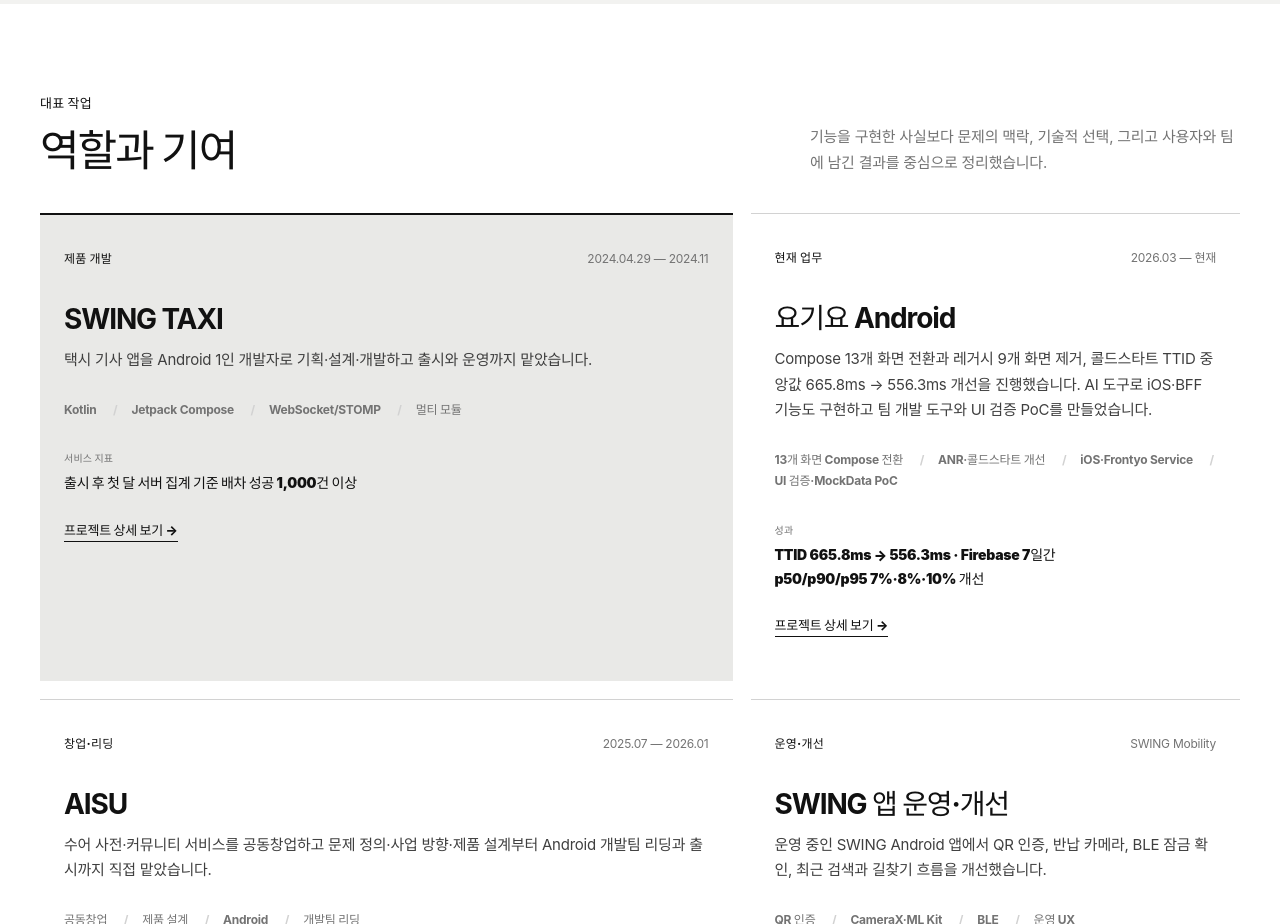
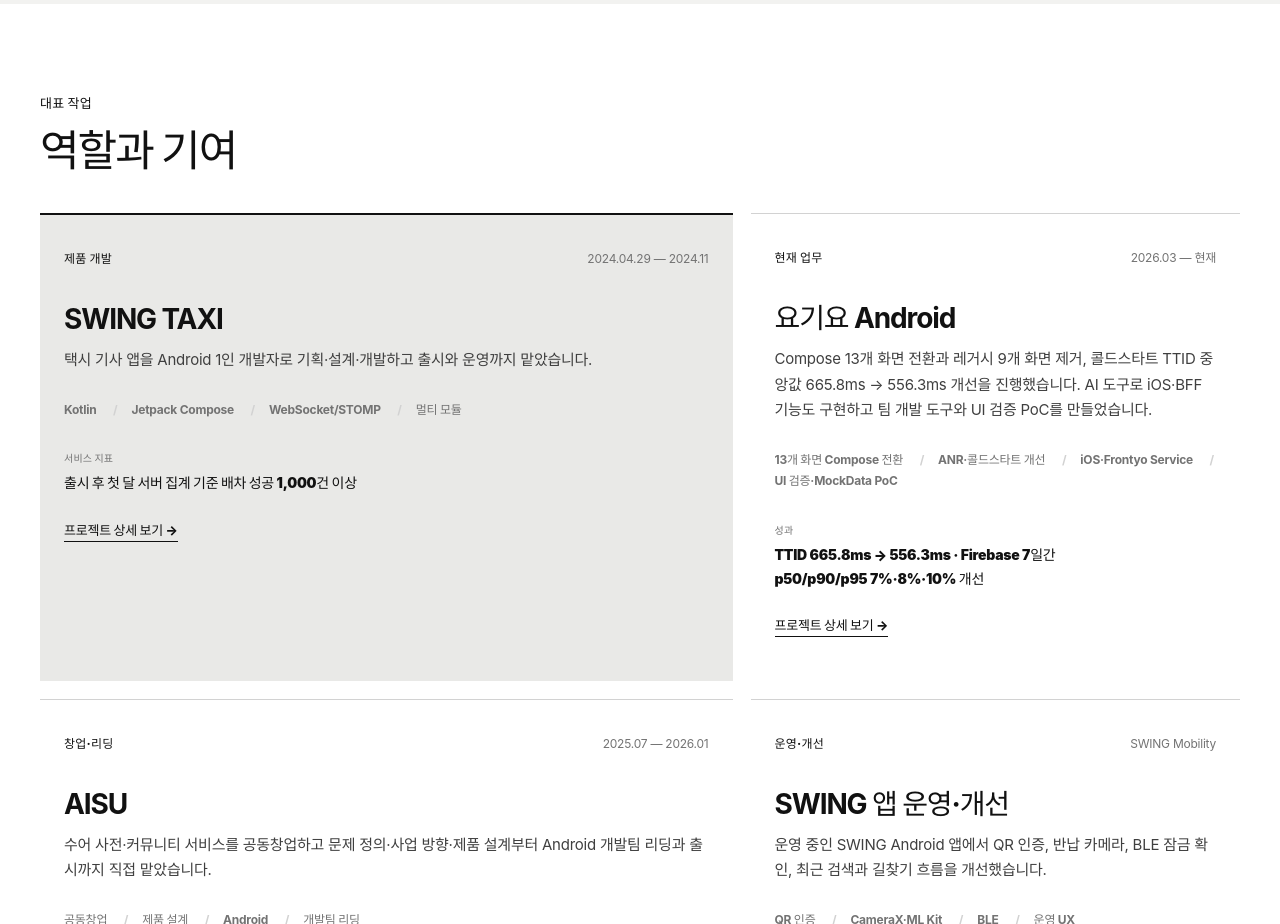
Before and after one commit to ese111/ese111.github.io, a plain HTML site: page index.html in a window 1280 px wide. Shown: the part 820-1744 px from the top of the page. Drawn offline with Linux system fonts and the light colour scheme.

Commit message:
Remove introductory copy above projects

```diff
--- a/index.html
+++ b/index.html
@@ -301,7 +301,7 @@
             <p class="section-kicker">대표 작업</p>
             <h2>역할과 기여</h2>
           </div>
-          <p class="section-intro">기능을 구현한 사실보다 문제의 맥락, 기술적 선택, 그리고 사용자와 팀에 남긴 결과를 중심으로 정리했습니다.</p>
+          <p class="section-intro"></p>
         </div>
 
         <div class="work-grid">
```
